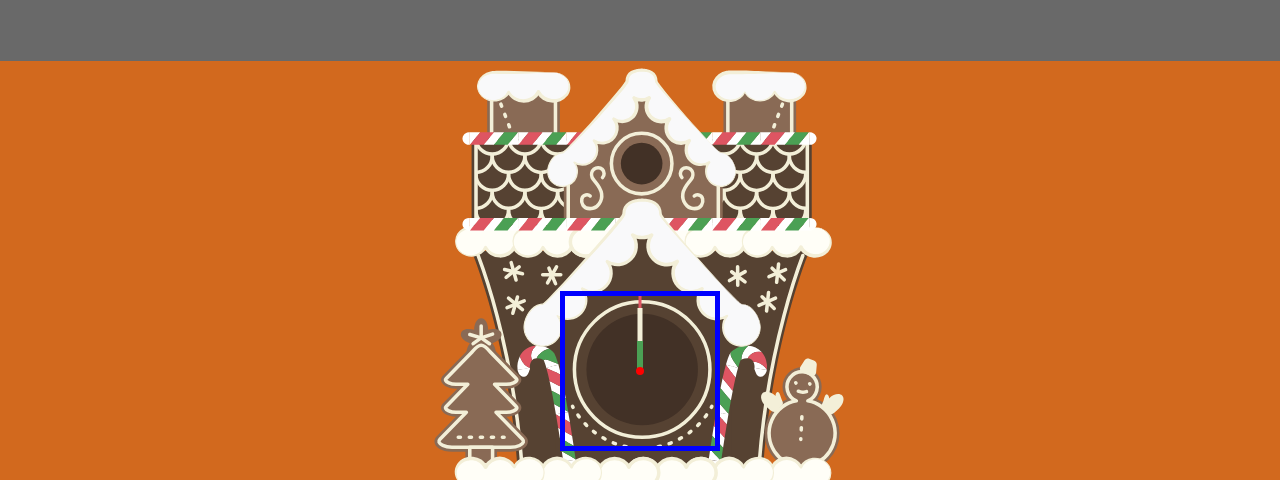
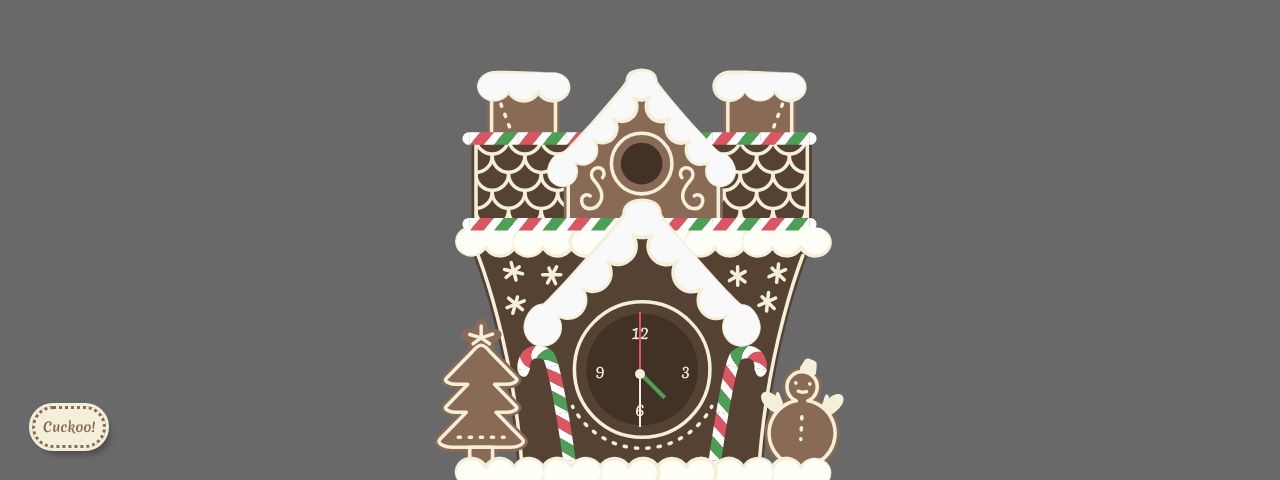
Before and after one commit to jenhung83/02-Jamjenjot-Cuckoo-Clock, a plain HTML site: page index.html in a window 1280 px wide. Shown: the part 320-800 px from the top of the page. Drawn offline with Linux system fonts and the light colour scheme.

Commit message:
20220405 1229 complete

```diff
--- a/index.html
+++ b/index.html
@@ -1,81 +1,143 @@
 <!DOCTYPE html>
 <html lang="en">
     <head>
-  	<meta charset="UTF-8">
-  	<meta http-equiv="X-UA-Compatible" content="IE=edge">
-  	<meta name="viewport" content="width=device-width, initial-scale=1.0">
+        <meta charset="UTF-8" />
+        <meta http-equiv="X-UA-Compatible" content="IE=edge" />
+        <meta name="viewport" content="width=device-width, initial-scale=1.0" />
         <!-- remove the warning alert in console -->
-	<link rel="shortcut icon" href="#">
+        <link rel="shortcut icon" href="#" />
         <!-- my css -->
-	<link rel="stylesheet" href="./style/jenStyle.css">
+        <link rel="stylesheet" href="./style/jenStyle.css" />
         <title>@Jamjenjot Cuckoo Clock</title>
     </head>
     <body>
-	<!-- <div class="clock">
-		<div class="clock-face">
-		  	<div class="hand hour-hand"></div>
-		  	<div class="hand min-hand"></div>
-		  	<div class="hand second-hand"></div>
-		</div>
-	</div> -->
-
         <div class="text">
             <h1>Christmas is Coming</h1>
-		<div>According to Wikipedia, a cuckoo clock is, typically, a pendulum clock that strikes the hours with a sound like a common cuckoo call and has an automated cuckoo bird that moves with each note. Some move their wings and open and close their beaks while leaning forwards, whereas others have only the bird's body leaning forward. The mechanism to produce the cuckoo call has been in use since the middle of the 1700s and has remained almost without variation.</div>
-		<div>It is unknown who invented the cuckoo clock and where the first one was made. It is thought that much of its development and evolution was made in the Black Forest area in southwestern Germany (in the modern state of Baden-Württemberg), the region where the cuckoo clock was popularized. These clocks were exported to the rest of the world from the mid-1850s on. Today, the cuckoo clock is one of the favourite souvenirs of travellers in Germany, Switzerland, Austria, and northeastern France. It has become a cultural icon of Germany.</div>
+            <div>
+                According to Wikipedia, a cuckoo clock is, typically, a pendulum
+                clock that strikes the hours with a sound like a common cuckoo
+                call and has an automated cuckoo bird that moves with each note.
+                Some move their wings and open and close their beaks while
+                leaning forwards, whereas others have only the bird's body
+                leaning forward. The mechanism to produce the cuckoo call has
+                been in use since the middle of the 1700s and has remained
+                almost without variation.
+            </div>
+            <div>
+                It is unknown who invented the cuckoo clock and where the first
+                one was made. It is thought that much of its development and
+                evolution was made in the Black Forest area in southwestern
+                Germany (in the modern state of Baden-Württemberg), the region
+                where the cuckoo clock was popularized. These clocks were
+                exported to the rest of the world from the mid-1850s on. Today,
+                the cuckoo clock is one of the favourite souvenirs of travellers
+                in Germany, Switzerland, Austria, and northeastern France. It
+                has become a cultural icon of Germany.
+            </div>
         </div>
         <div class="clock">
-		<button>Cuckoo!</button>
             <div class="houseGroup">
                 <div class="clock-face">
-				<div class="hand second-hand"></div>
-				<div class="hand min-hand"></div>
-				<div class="hand hour-hand"></div>
+                    <ul>
+                        <li>12</li>
+                        <li>3</li>
+                        <li>6</li>
+                        <li>9</li>
+                    </ul>
+                    <div class="second-hand"></div>
+                    <div class="min-hand"></div>
+                    <div class="hour-hand"></div>
                 </div>
-			<img class="clock__house" src="./img/gingerbread house-01.svg" alt="">
+                <img
+                    class="clock__house"
+                    src="./img/gingerbread house-01.svg"
+                    alt=""
+                />
             </div>
             <div class="clock__weights">
-			<img class="clock__weightLeft" src="./img/gingerbread house-02.svg" alt="">
-			<img class="clock__weightRight" src="./img/gingerbread house-02.svg" alt="">
+                <img
+                    class="clock__weightLeft"
+                    src="./img/gingerbread house-02.svg"
+                    alt=""
+                />
+                <img
+                    class="clock__weightRight"
+                    src="./img/gingerbread house-02.svg"
+                    alt=""
+                />
             </div>
-		<img class="clock__pendulum" src="./img/gingerbread house-03.svg" alt="">
-		<img class="clock__bird" src="./img/gingerbread house-04.svg" alt="">
+            <img
+                class="clock__pendulum"
+                src="./img/gingerbread house-03.svg"
+                alt=""
+            />
+            <img
+                class="clock__bird"
+                src="./img/gingerbread house-04.svg"
+                alt=""
+            />
+
+            <button>Cuckoo!</button>
         </div>
         <script>
-		;(function(){
-
-			let hour = document.querySelector(".hour-hand");
-			let min = document.querySelector(".min-hand");
-			let second = document.querySelector(".second-hand");
-			// hour.style.transform = "translateX(-50%) rotate(252deg)";
-			// hour.style.transformOrigin = "top";
-			// element.style {
-    		// 	transform: translateX(-50%) rotate(252deg);
-    		// 	transform-origin: top;
-			// }
-
+            (function () {
+                const secondHand = document.querySelector(".second-hand");
+                const minHand = document.querySelector(".min-hand");
+                const hourHand = document.querySelector(".hour-hand");
 
                 let btn = document.querySelector("button");
                 let bird = document.querySelector(".clock__bird");
-			// 鳥只能姑姑一次 咦不掉class
-			btn.addEventListener("click", cuckoo);
+                let audio = new Audio(
+                    "./Cuckoo Clock-SoundBible.com-1776874523.mp3"
+                );
+                audio.volume = 0.1;
 
-			function cuckoo(){
+                // time function
+                const setTime = (e) => {
+                    // const now = new Date("December 17, 1995 11:54:39");
+                    const now = new Date();
+                    const seconds = now.getSeconds();
+                    const minutes = now.getMinutes();
+                    const hours =
+                        now.getHours() > 12
+                            ? Math.abs(now.getHours() - 12)
+                            : now.getHours();
+
+                    const secondRotateDegrees = (360 / 60) * seconds - 90;
+                    secondHand.style.transform = `rotate(${secondRotateDegrees}deg)`;
+
+                    const minRotateDegrees = (360 / 60) * minutes - 90;
+                    minHand.style.transform = `rotate(${minRotateDegrees}deg)`;
+
+                    const hourRotateDegrees =
+                        (360 / 12) * hours + (360 / 12 / 60) * minutes - 90;
+                    hourHand.style.transform = `rotate(${hourRotateDegrees}deg)`;
+
+                    // cuckoo on the hour
+                    if (now.getMinutes() === 59 && now.getSeconds() === 59) {
+                        cuckoo();
+                    }
+                };
+
+                setInterval(setTime, 100);
+
+                // cuckoo bird function
+                function cuckoo() {
                     //bird pop out
                     bird.classList.add("cuckoo");
-				console.log(this);
-
                     //play cuckoo sound
-				let audio = new Audio("./Cuckoo Clock-SoundBible.com-1776874523.mp3");
-				audio.volume = 0.1;
                     setTimeout(() => {
                         audio.play();
                     }, 800);
+                    setTimeout(() => {
+                        bird.classList.remove("cuckoo");
+                    }, 2500);
                 }
 
-
-
-		})()
+                btn.addEventListener("click", function () {
+                    cuckoo();
+                });
+            })();
         </script>
     </body>
 </html>
--- a/scss/jenStyle.scss
+++ b/scss/jenStyle.scss
@@ -1,8 +1,8 @@
-@import url('https://fonts.googleapis.com/css2?family=Caveat:wght@400;500;700&display=swap');
-@import url('https://fonts.googleapis.com/css2?family=Merienda:wght@400;700&display=swap');
-@import './resets';
-@import './variables';
-/* <<<這種註記才會顯示於css 如果是兩條斜線//只會出現在sass*/
+@import url("https://fonts.googleapis.com/css2?family=Caveat:wght@400;500;700&display=swap");
+@import url("https://fonts.googleapis.com/css2?family=Merienda:wght@400;700&display=swap");
+@import "./resets";
+@import "./variables";
+/* <<<這種註記才會顯示於css 如果是兩條斜線//只會出現在sass */
 // <<<兩條斜線註記 只會出現在sass
 
 @function weight($weightName) {
@@ -28,9 +28,9 @@
 }
 /*---------------------------  ---------------------------*/
 body {
-    background-color:dimgrey;
+    background-color: dimgrey;
     color: $creamClr;
-    font-family: 'Merienda', cursive;
+    font-family: "Merienda", cursive;
     font-weight: weight(regular);
 }
 
@@ -46,7 +46,7 @@ body {
             color: $candyGreenClr;
         }
     }
-    @include mobile{
+    @include mobile {
         flex-direction: column;
     }
 }
@@ -54,7 +54,7 @@ button {
     position: fixed;
     bottom: 2rem;
     left: 2rem;
-    padding: .5rem;
+    padding: 0.5rem;
     outline: 3px solid $creamClr;
     border: 3px dotted $lightBrownClr;
     border-radius: 50px;
@@ -63,7 +63,7 @@ button {
     color: $lightBrownClr;
     cursor: pointer;
 
-    font-family: 'Merienda', cursive;
+    font-family: "Merienda", cursive;
     font-weight: weight(bold);
     &:hover {
         color: $darkBrownClr;
@@ -77,11 +77,11 @@ button {
     display: flex;
     justify-content: center;
 
-    #{&}__house {   // #{&}__house =.clock .clock__house
+    #{&}__house {
+        // #{&}__house =.clock .clock__house
         @include gingerbread(70%, 3);
         left: 50%;
         transform: translateX(-50%);
-
     }
     #{&}__weights {
         @include gingerbread(50%, 2);
@@ -104,114 +104,156 @@ button {
 
         animation-name: swing;
         animation-duration: 2s;
-        animation-timing-function: cubic-bezier(.5,0,.5,1);
+        animation-timing-function: cubic-bezier(0.5, 0, 0.5, 1);
         animation-iteration-count: infinite;
         transform-origin: top;
-
     }
     #{&}__bird {
         @include gingerbread(30vh, 4);
         top: -18%;
         transform: scale(0);
-
     }
 }
 .cuckoo {
     transform-origin: bottom;
-    animation: name duration timing-function delay iteration-count direction fill-mode;
+    animation: name duration timing-function delay iteration-count direction
+        fill-mode;
     animation: cuckoo 1.5s ease 1s 1;
 }
 /*--------------------------- clockface ---------------------------*/
 .clock-face {
-    &::after{
-        content: '';
+    position: absolute;
+    top: 43%;
+    left: 50%;
+    z-index: 10;
+    width: 100px;
+    height: 100px;
+    transform: translate(-50%, -50%);
+
+    &:after {
+        content: "";
         display: block;
-        width: 10px;
-        height: 10px;
+        position: absolute;
+        top: 53%;
+        left: 50%;
+        width: 10%;
+        height: 10%;
         border-radius: 50%;
         background-color: $creamClr;
+        transform: translate(-50%, -50%);
+    }
+
+    ul {
+        position: relative;
+        width: 100%;
+        height: 100%;
+        li {
+            list-style: none;
+            position: absolute;
+            &:nth-of-type(1) {
+                left: 50%;
+                transform: translate(-50%, 0);
+            }
+            &:nth-of-type(2) {
+                top: 50%;
+                right: 0;
+                transform: translate(0, -50%);
+            }
+            &:nth-of-type(3) {
+                bottom: 0;
+                left: 50%;
+                transform: translate(-50%, 0);
+            }
+            &:nth-of-type(4) {
+                top: 50%;
+                left: 5%;
+                transform: translate(0, -50%);
+            }
+        }
+    }
+
+    .second-hand {
+        width: 60%;
+        height: 0px;
+        border: 1px solid $candyRedClr;
         position: absolute;
-        top: 42.5%;
+        top: 50%;
         left: 50%;
-        transform: translateX(-50%);
-        z-index: 6;
-
-        @media (min-height:$small) and (max-height:$mobile) {
-            background-color: red;
-            width: 8px;
-            height: 8px;
-        }
-        @media (max-height:499px) {
-            background-color: aqua;
-            width: 5px;
-            height: 5px;
-            top: 42%;
-        }
+        transform: rotate(-90deg);
+        transform-origin: left;
+    }
+    .min-hand {
+        width: 55%;
+        height: 0px;
+        border: 1px solid $creamClr;
+        position: absolute;
+        top: 50%;
+        left: 50%;
+        transform: rotate(-90deg);
+        transform-origin: left;
+    }
+    .hour-hand {
+        width: 35%;
+        height: 0px;
+        border: 2px solid $candyGreenClr;
+        position: absolute;
+        top: 50%;
+        left: 50%;
+        transform: rotate(-90deg);
+        transform-origin: left;
     }
 }
 .houseGroup {
     position: relative;
     width: 100%;
-    background-color: chocolate;
-}
-.hand {
-    width: 10rem;
-    height: 10rem;
-    position: absolute;
-    top: 43%;
-    left: 50%;
-    transform: translate(-50%, -50%);
-    border: 5px solid blue;
-    z-index: 6;
+    // background-color: chocolate;
 }
 
-.second-hand::after {
-    content: '';
-    display: block;
-    background-color: $candyRedClr;
-    position: absolute;
-    left: 50%;
-    width: 3px;
-    height: 50%;
-    transform: translateX(-50%);    //rotate(50deg)
-    transform-origin: bottom;
-}
-.min-hand::after {
-    // transform: translateX(-50%) rotate(100deg);    //rotate(50deg)
-    @extend .second-hand::after;
-    background-color: $creamClr;
-    width: 5px;
-    height: 40%;
-    top: 8%;
-}
-.hour-hand::after {
-    // transform: translateX(-50%) rotate(30deg);    //rotate(50deg)
-    @extend .second-hand::after;
-    background-color: $candyGreenClr;
-    width: 6px;
-    height: 20%;
-    top: 30%;
-    // border: 1px dotted $creamClr;
-}
 /*--------------------------- animations ---------------------------*/
 @keyframes swing {
-    0% { transform: rotate(10deg); }
-    50% { transform: rotate(-10deg); }
-    100% { transform: rotate(10deg); }
+    0% {
+        transform: rotate(10deg);
+    }
+    50% {
+        transform: rotate(-10deg);
+    }
+    100% {
+        transform: rotate(10deg);
+    }
 }
 @keyframes weightLeftSwing {
-    0% {transform: translateY(0%);}
-    50% {transform: translateY(10%);}
-    100% {transform: translateY(0%);}
+    0% {
+        transform: translateY(0%);
+    }
+    50% {
+        transform: translateY(10%);
+    }
+    100% {
+        transform: translateY(0%);
+    }
 }
 @keyframes weightRightSwing {
-    0% {transform: scaleX(-1) translateY(10%);}
-    50% {transform: scaleX(-1) translateY(0%);}
-    100% {transform: scaleX(-1) translateY(10%);}
+    0% {
+        transform: scaleX(-1) translateY(10%);
+    }
+    50% {
+        transform: scaleX(-1) translateY(0%);
+    }
+    100% {
+        transform: scaleX(-1) translateY(10%);
+    }
 }
 @keyframes cuckoo {
-    0% {transform: scale(0);}
-    20% {transform: scale(1);}
-    35% {transform: scale(1.2);}
-    100% {transform: scale(0);}
+    0% {
+        transform: scale(0);
+    }
+    20% {
+        transform: scale(1);
+    }
+    35% {
+        transform: scale(1.2);
+    }
+    100% {
+        transform: scale(0);
+    }
 }
```
Also changed, not shown: index-FINISHED.html (deleted, +0 -99 lines), style/jenStyle.css. Lines whose indentation alone changed are shown as unchanged.
